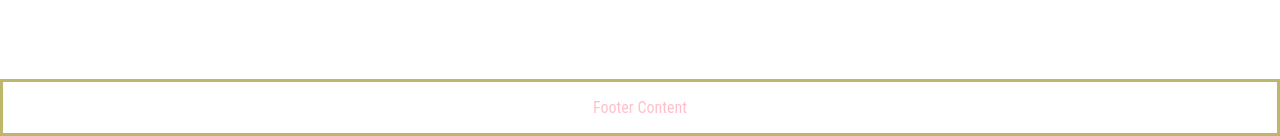
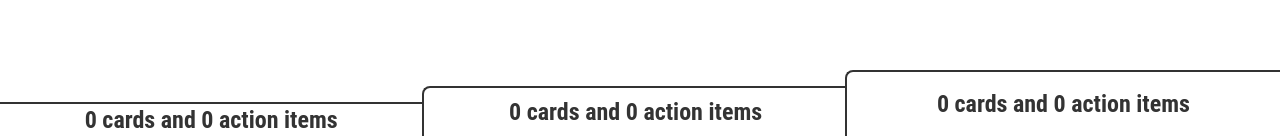
Before and after one commit to scmccoy/scmccoy.dev, a Next.js app: page /retro in a window 1280 px wide. Shown: the part 664-800 px from the top of the page. Built offline with nearby package versions, Linux system fonts and the light colour scheme; no server answers.

Commit message:
style updates and added footer

```diff
--- a/components/retro/Card.js
+++ b/components/retro/Card.js
@@ -42,7 +42,14 @@ const REMOVE_ACTION = gql`
   }
 `;
 
-const Card = ({ actions, statement, cardId, category, voteHappyTally, voteSadTally }) => {
+const Card = ({
+  actions,
+  statement,
+  cardId,
+  category,
+  voteHappyTally,
+  voteSadTally,
+}) => {
   // console.log('CARD: voteHappyTally: ', voteHappyTally);
   const [removeCard] = useMutation(REMOVE_CARD, {
     refetchQueries: ['getCards'],
@@ -74,7 +81,7 @@ const Card = ({ actions, statement, cardId, category, voteHappyTally, voteSadTal
       setFocused(false);
       return;
     }
-    cardElem.style.position = 'absolute';
+    cardElem.style.position = 'fixed';
     cardElem.style.zIndex = '999';
     cardElem.style.left = '40%';
     cardElem.style.top = '20%';
@@ -85,8 +92,8 @@ const Card = ({ actions, statement, cardId, category, voteHappyTally, voteSadTal
   };
 
   const deleteButtonDisable = {
-    display: 'none'
-  }
+    display: 'none',
+  };
 
   return (
     <div id={cardId}>
@@ -122,7 +129,7 @@ const Card = ({ actions, statement, cardId, category, voteHappyTally, voteSadTal
           </ButtonAddActionItem>
           <InputAddAction
             type="text"
-            placeholder="Add action..."
+            placeholder="..."
             name="action"
             value={value}
             onChange={(e) => setValue(e.target.value)}
@@ -143,10 +150,7 @@ const Card = ({ actions, statement, cardId, category, voteHappyTally, voteSadTal
                       })
                     }
                   >
-                    <Icon
-                      height="0.8rem"
-                      icon={trashAlt}
-                    />
+                    <Icon height="0.8rem" icon={trashAlt} />
                   </ButtonActionItemDelete>
                   {item}
                 </ActionListItem>
@@ -157,7 +161,11 @@ const Card = ({ actions, statement, cardId, category, voteHappyTally, voteSadTal
         <ButtonExpandCard onClick={() => expandCard()}>
           <Icon icon={focused ? eyeSlash : eyeIcon} />
         </ButtonExpandCard>
-        <CardVote cardId={cardId} voteHappyTally={voteHappyTally} voteSadTally={voteSadTally} />
+        <CardVote
+          cardId={cardId}
+          voteHappyTally={voteHappyTally}
+          voteSadTally={voteSadTally}
+        />
       </Container>
     </div>
   );
@@ -178,20 +186,22 @@ const ButtonExpandCard = styled.button`
 const Container = styled.div`
   border: ${(props) =>
     props.category === 'upside'
-      ? '4px inset #e3ffe2f2'
+      ? '4px solid #80bf7ef2'
       : props.category === 'downside'
-      ? '4px inset #ffe2e7f2'
-      : '4px inset #d4d6626b'};
+      ? '4px solid #ffb0bdf2'
+      : '4px solid #0000006b'};
   background: #d7e4e4;
+  border-radius: 1.5rem;
   min-height: 5rem;
   max-width: 30rem;
   position: relative;
   padding: 0.5rem;
-  margin: 0.3rem 0;
+  margin: 1rem 0;
   & svg {
     color: #ff2a2a85;
   }
-  & svg:focus, button:focus {
+  & svg:focus,
+  button:focus {
     outline: none;
   }
   & svg#trashcan-delete:hover {
@@ -217,6 +227,7 @@ const ButtonDelete = styled.button`
 
 const ButtonAddActionItem = styled.button`
   border: none;
+  border-radius: 0.4rem;
   margin-right: 0.5rem;
   color: #fff;
   background: #489e5b;
@@ -231,7 +242,11 @@ const ButtonAddActionItem = styled.button`
 `;
 
 const InputAddAction = styled.input`
-  border: none;
+  border-top: none;
+  border-right: none;
+  border-left: none;
+  background: #eeeeee85;
+  width: 6rem;
   & :focus {
     padding: 0.2rem;
     outline-color: #33333333;
--- a/components/retro/CardInput.js
+++ b/components/retro/CardInput.js
@@ -30,7 +30,6 @@ const CardInput = ({ category }) => {
   return (
     <Form
       onSubmit={(data) => {
-        console.log('DATA: ', data);
         data.preventDefault(),
           addCard({
             variables: {
@@ -39,7 +38,7 @@ const CardInput = ({ category }) => {
                 category: category,
                 actionItems: [],
                 voteHappyTally: 0,
-                voteSadTally: 0
+                voteSadTally: 0,
               },
             },
           });
--- a/components/retro/Column.js
+++ b/components/retro/Column.js
@@ -1,6 +1,7 @@
 import styled from 'styled-components';
 import Card from './Card';
 import CardInput from './CardInput';
+import Footer from './Footer';
 import { useQuery } from '@apollo/react-hooks';
 import gql from 'graphql-tag';
 
@@ -25,6 +26,7 @@ const GET_CARDS = gql`
 const Column = ({ category }) => {
   const { data, loading, error } = useQuery(GET_CARDS);
   let displayCards = [];
+  let actionTotal = 0;
 
   if (loading) {
     // do some loading stuff
@@ -34,10 +36,11 @@ const Column = ({ category }) => {
   }
   if (data) {
     const { cards } = data;
-    // console.log('CARDS: ', cards)
+    // console.log('CARDS: ', cards);
     cards.forEach((element) => {
       if (element.category === category) {
         displayCards.push(element);
+        actionTotal = actionTotal + element.actionItems.length;
       }
     });
   }
@@ -56,6 +59,7 @@ const Column = ({ category }) => {
           voteSadTally={card.voteSadTally}
         />
       ))}
+      <Footer id={category} cardTotal={displayCards.length} actionTotal={actionTotal} />
     </Container>
   );
 };
--- a/components/retro/Footer.js
+++ b/components/retro/Footer.js
@@ -1,23 +1,48 @@
 import styled from 'styled-components';
 
-const Footer = () => {
-    return (
-        <Container>
-            <Content>Footer Content</Content>
-        </Container>
-    )
-}
+const Footer = ({ id, cardTotal, actionTotal }) => {
+  return (
+    <Container id={id}>
+      <Content>
+        {cardTotal} card{cardTotal > 1 || cardTotal === 0 ? 's' : ''} and{' '}
+        {actionTotal} action item
+        {actionTotal > 1 || actionTotal === 0 ? 's' : ''}
+      </Content>
+    </Container>
+  );
+};
 
 const Container = styled.div`
-  border: 3px solid darkkhaki;
+  background-color: white;
   min-height: 2rem;
   position: fixed;
   bottom: 0;
-  left: 0;
-  right: 0;
+  display: flex;
+  justify-content: center;
+  align-items: center;
+  border-top: 2px solid #333;
+  &#downside {
+    height: 2rem;
+    left: 0;
+    width: 33%;
+  }
+  &#upside {
+    height: 3rem;
+    left: 33%;
+    width: 33%;
+    border-left: 2px solid #333;
+    border-top-left-radius: 0.5rem;
+  }
+  &#ideas {
+    height: 4rem;
+    left: 66%;
+    border-left: 2px solid #333;
+    border-top-left-radius: 0.5rem;
+    right: 0;
+  }
 `;
-const Content = styled.p`
-  color: pink;
+const Content = styled.h2`
+  color: #333;
   display: flex;
   justify-content: center;
   align-items: center;
--- a/pages/retro.js
+++ b/pages/retro.js
@@ -4,20 +4,18 @@ import { withApollo } from '../lib/apollo';
 // Components
 import Header from '../components/retro/Header';
 import Column from '../components/retro/Column';
-import Footer from '../components/retro/Footer';
 
 const Retro = () => {
   return (
     <Container>
       <Header />
       <ColumnContainer>
-        <Overlay id='overlay' />
+        <Overlay id="overlay" />
         {/* Set category names here */}
         <Column category="downside" />
         <Column category="upside" />
         <Column category="ideas" />
       </ColumnContainer>
-      <Footer />
     </Container>
   );
 };
@@ -40,6 +38,7 @@ const Container = styled.div`
 const ColumnContainer = styled.div`
   display: flex;
   position: relative;
+  margin-bottom: 3.5rem;
 `;
 
 export default withApollo(Retro);
```
Also changed, not shown: components/retro/CardVote.js (+5 -7 lines).
